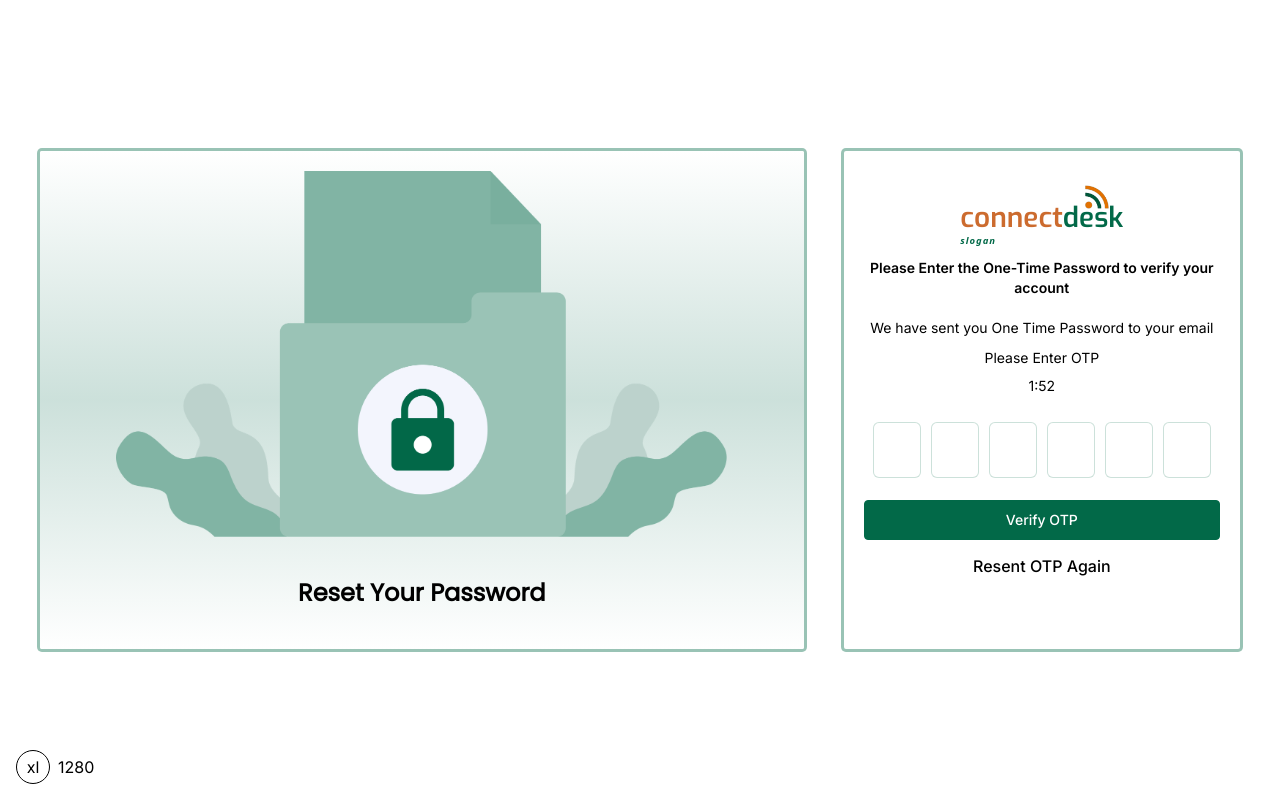
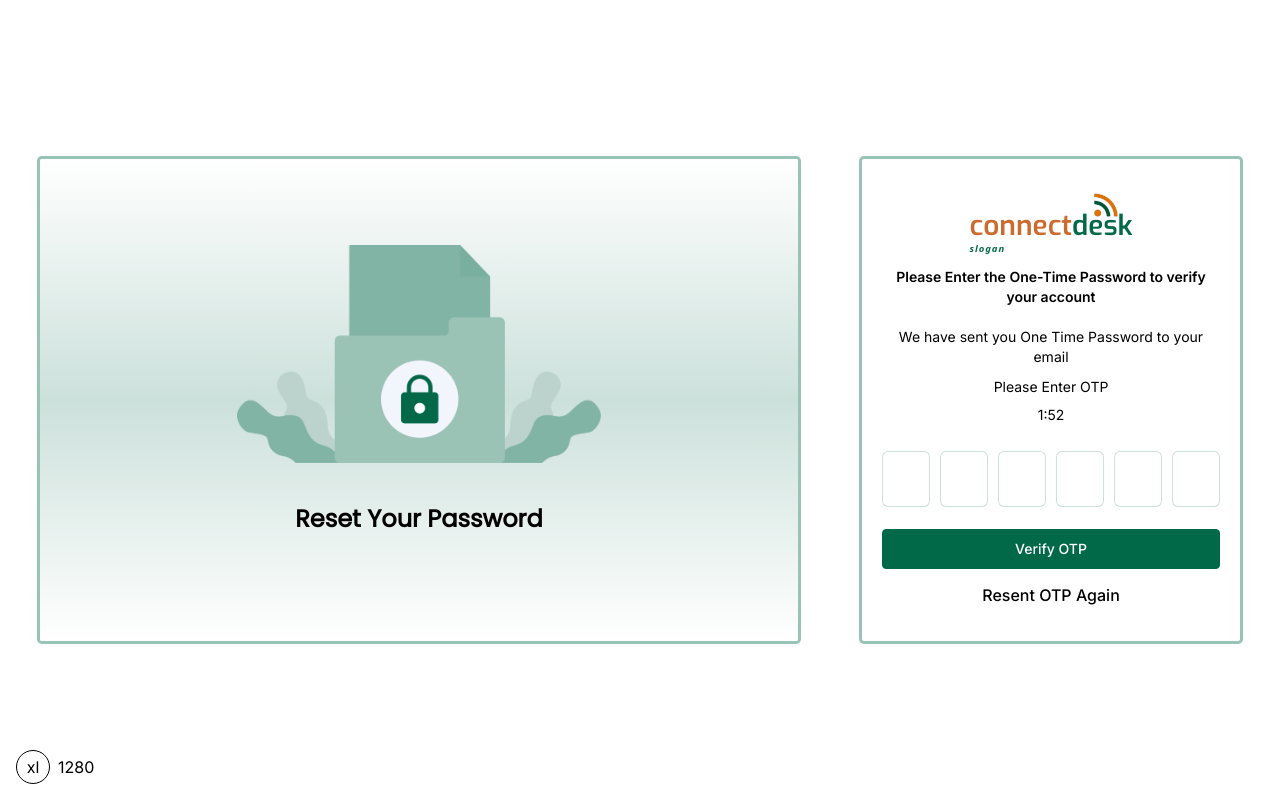
Before and after one commit to yeasin-2002/conect-desc-update, a Next.js app: page /en/otp in a window 1280 px wide. Built offline with nearby package versions, Linux system fonts and the light colour scheme; what i18next-resources-to-backend would draw is missing.

Commit message:
fix: login form issue 2

```diff
--- a/app/[lng]/(without header footer)/(auth)/login/page.tsx
+++ b/app/[lng]/(without header footer)/(auth)/login/page.tsx
@@ -14,7 +14,7 @@ const Login = () => (
     isRemoveMargin
     isRemovePadding
     fullScreen
-    className="py-5 lg:py-0  mx-auto"
+    className="py-5 lg:py-0  mx-auto "
   >
     <AuthComponent
       leftComponent={
--- a/components/Auth/AuthComponent.tsx
+++ b/components/Auth/AuthComponent.tsx
@@ -7,7 +7,7 @@ export const AuthComponent: FC<IAuthComponent> = ({
   leftComponent,
   rightComponent,
 }) => (
-  <div className="w-[100%] flex flex-col lg:flex-row gap-10 p-5  md:p-10 ">
+  <div className="w-[100%] flex flex-col lg:flex-row gap-10 xl:gap-x-16 p-5  md:p-10 ">
     {leftComponent}
     {rightComponent}
   </div>
--- a/components/Auth/AuthMainRightSide.tsx
+++ b/components/Auth/AuthMainRightSide.tsx
@@ -24,7 +24,7 @@ export const AuthMainRightSide: FC<IAuthMainRightSide> = ({
   btnLink,
   otp,
 }) => (
-  <section className="auth-side-box w-full md:w-[50%] mx-auto lg:pr-5    auth-box ">
+  <section className="auth-side-box w-full md:w-[50%]  xl:w-[40%] mx-auto lg:pr-5    auth-box  2xl:px-6">
     <div className={`w-full ${maxWidth} mx-auto   `}>
       <AuthTopSection
         label={authTopLabel}
--- a/components/Auth/LoginRegisterLeftSide.tsx
+++ b/components/Auth/LoginRegisterLeftSide.tsx
@@ -22,7 +22,7 @@ export const AuthLeftSide: FC<LeftSiteProps> = ({
   >
     <div className="md:w-[80%]">
       <Image
-        className="w-[80%] sm:w-full lg:max-w-[60%] max-w-[328px] mx-auto  xl:w-full xl:max-w-full"
+        className="w-[80%] sm:w-full lg:max-w-[60%] max-w-[328px] mx-auto  "
         src={image}
         alt="dfd"
       />
--- a/components/common/InputField.tsx
+++ b/components/common/InputField.tsx
@@ -16,7 +16,7 @@ export const InputField: FC<InputFieldProps> = ({
   <div
     className={`${
       width === "auto" ? "w-auto" : "w-full"
-    } my-1.5 xl:mt-6 2xl:mt-10`}
+    } my-1.5 xl:mt-6 2xl:mt-3`}
   >
     <p className="text-xs font-medium text-neutral mb-0.5 xl:text-sm 2xl:text-lg">
       {label}
@@ -24,7 +24,7 @@ export const InputField: FC<InputFieldProps> = ({
     <input
       name={name}
       value={value}
-      className={`border border-primary border-opacity-20 rounded-md p-2 text-sm focus:outline-primary 2xl:py-4 2xl:px-2    xl:text-lg ${
+      className={`border border-primary border-opacity-20 rounded-md p-2 text-sm focus:outline-primary     xl:text-lg ${
         otp && "w-9 h-10 sm:w-10 sm:h-11 md:w-12 md:h-14  "
       } ${
         (width === "full" && "w-full") ||
--- a/components/common/MainContainer.tsx
+++ b/components/common/MainContainer.tsx
@@ -1,7 +1,9 @@
 "use client";
 
 import { IMainContainer } from "@/Interface";
-import { FC } from "react";
+import React, { FC } from "react";
+
+
 
 export const MainContainer: FC<IMainContainer> = ({
   bg = "default",
```
